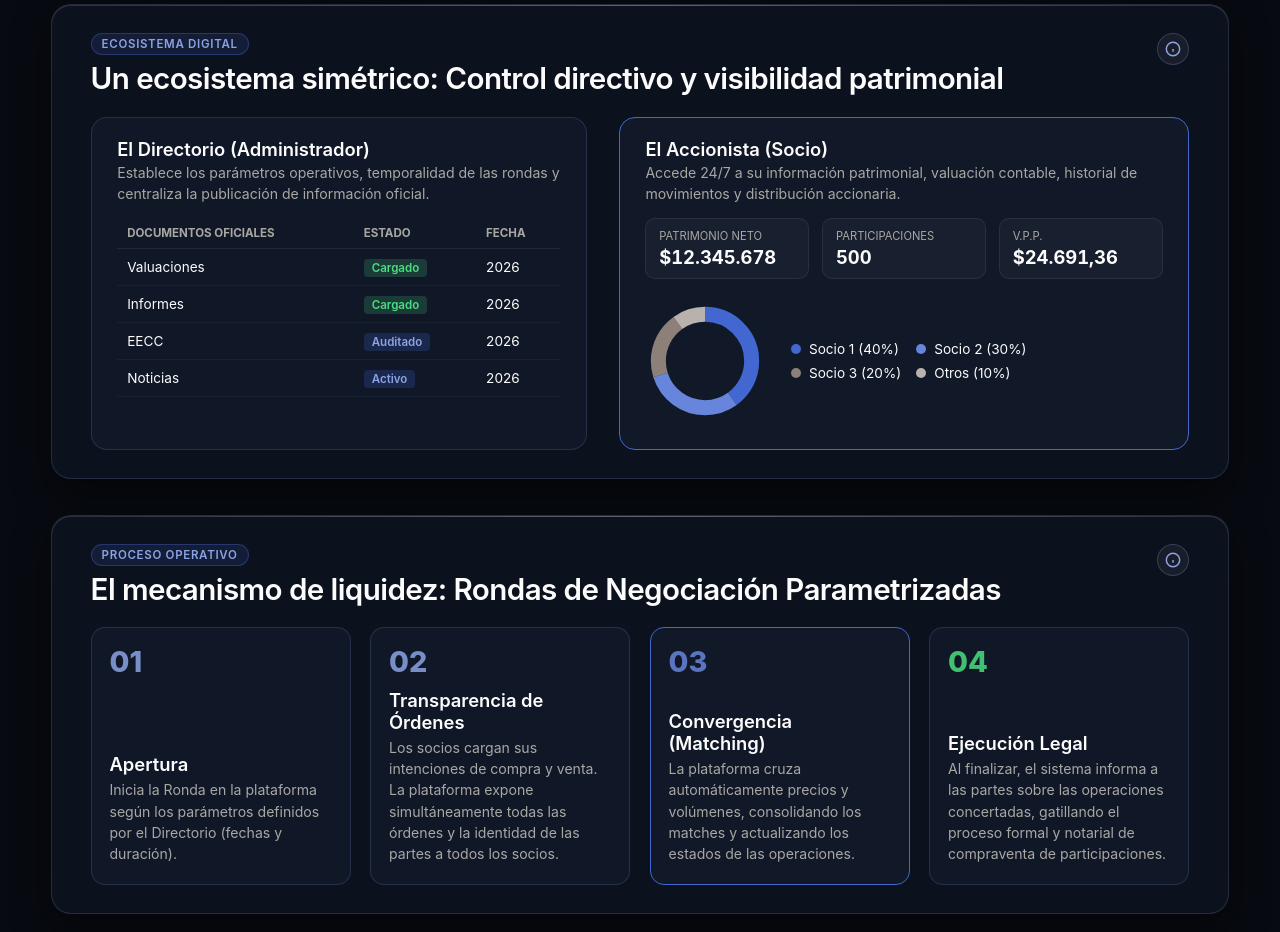
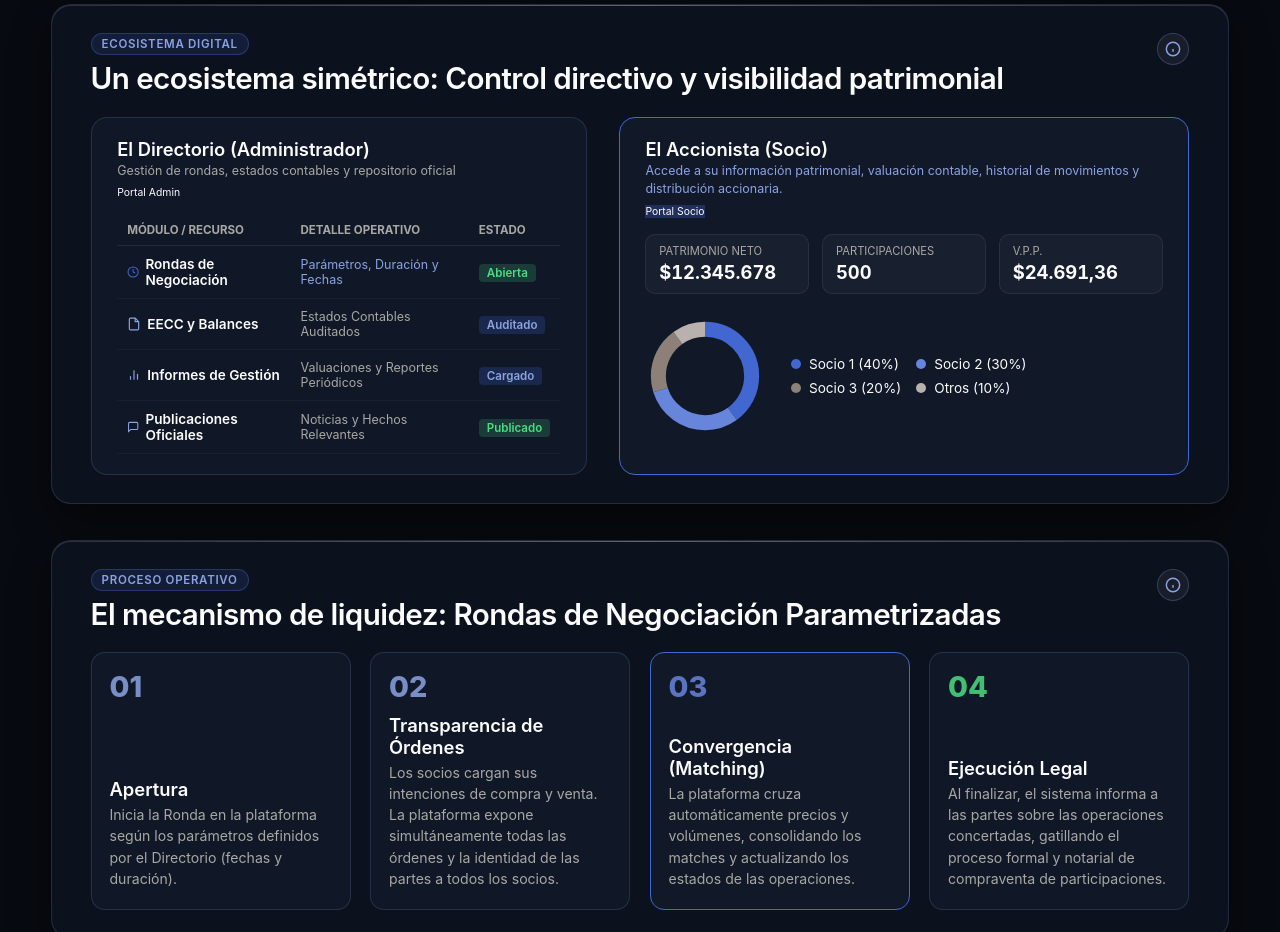
Before and after one commit to choniimillas/aroga-pve-paladini, a plain HTML site: page Presentacion_Paladini_Aroga_PVE.html in a window 1280 px wide. Shown: the part 2840-3772 px from the top of the page. Drawn offline with Linux system fonts and the light colour scheme; a web font is replaced by a local one.

Commit message:
Ajustes finos: Slide 5 titulo y perfil, Slide 7 Rondas/EECC/Informes admin y Accionista sin 24/7, Slide 10 nuevo cierre institucional

```diff
--- a/Presentacion_Paladini_Aroga_PVE.html
+++ b/Presentacion_Paladini_Aroga_PVE.html
@@ -1062,12 +1062,12 @@
         </p>
       </section>
 
-      <!-- Slide 5: Diseñado para Grandes Corporaciones y Empresas Familiares -->
+      <!-- Slide 5: Diseñado para Empresas Medianas y Grandes y Familias Empresarias -->
       <section class="glass-panel" id="sec-5">
         <div class="panel-header">
           <div class="panel-title-group">
             <div class="section-pill">Alcance y Perfil</div>
-            <h2 class="panel-h2">Diseñado para la complejidad de las grandes corporaciones y empresas familiares</h2>
+            <h2 class="panel-h2">Diseñado para la complejidad de empresas medianas y grandes y empresas familiares</h2>
           </div>
           <button class="info-btn" onclick="openModal('modal-perfil')" title="Ver especificaciones">
             <svg viewBox="0 0 24 24" fill="none" stroke="currentColor"><circle cx="12" cy="12" r="10"/><line x1="12" y1="16" x2="12" y2="12"/><line x1="12" y1="8" x2="12.01" y2="8"/></svg>
@@ -1078,7 +1078,7 @@
           <div class="profile-card">
             <span class="section-pill" style="font-size:0.68rem;">01 • Trayectoria</span>
             <h3 class="pillar-h3">Sociedades consolidadas</h3>
-            <p class="pillar-p">(SA, SRL) consolidadas con sólida trayectoria comercial (+3 años en el mercado).</p>
+            <p class="pillar-p">(SA, SRL) consolidadas con sólida trayectoria comercial.</p>
           </div>
           <div class="profile-card">
             <span class="section-pill" style="font-size:0.68rem;">02 • Multiplicidad</span>
@@ -1155,53 +1155,80 @@
         <div class="dashboards-grid">
           <!-- Left: El Directorio -->
           <div class="board-card">
-            <div>
-              <h3 class="pillar-h3">El Directorio (Administrador)</h3>
-              <p class="pillar-p" style="margin-top:2px;">
-                Establece los parámetros operativos, temporalidad de las rondas y centraliza la publicación de información oficial.
-              </p>
-            </div>
-
+            <div class="dash-header">
+              <div>
+                <h3 class="pillar-h3">El Directorio (Administrador)</h3>
+                <p class="pillar-p" style="font-size:0.78rem; color:var(--color-gray-1); margin-top:2px;">
+                  Gestión de rondas, estados contables y repositorio oficial
+                </p>
+              </div>
+              <span class="pill-tag" style="font-size:0.65rem;">Portal Admin</span>
+            </div>
+
+            <!-- Real Platform Administration Showcase Table -->
             <table class="dash-docs-table">
               <thead>
                 <tr>
-                  <th>Documentos Oficiales</th>
+                  <th>Módulo / Recurso</th>
+                  <th>Detalle Operativo</th>
                   <th>Estado</th>
-                  <th>Fecha</th>
                 </tr>
               </thead>
               <tbody>
                 <tr>
-                  <td>Valuaciones</td>
-                  <td><span class="badge-ok">Cargado</span></td>
-                  <td>2026</td>
+                  <td style="font-weight:600; color:var(--color-light);">
+                    <div style="display:flex; align-items:center; gap:6px;">
+                      <svg width="14" height="14" viewBox="0 0 24 24" fill="none" stroke="#4267D1" stroke-width="2"><circle cx="12" cy="12" r="10"/><polyline points="12 6 12 12 16 14"/></svg>
+                      Rondas de Negociación
+                    </div>
+                  </td>
+                  <td style="font-size:0.78rem; color:var(--color-primary-300);">Parámetros, Duración y Fechas</td>
+                  <td><span class="badge-ok">Abierta</span></td>
                 </tr>
                 <tr>
-                  <td>Informes</td>
-                  <td><span class="badge-ok">Cargado</span></td>
-                  <td>2026</td>
+                  <td style="font-weight:600; color:var(--color-light);">
+                    <div style="display:flex; align-items:center; gap:6px;">
+                      <svg width="14" height="14" viewBox="0 0 24 24" fill="none" stroke="#8CA3E2" stroke-width="2"><path d="M14 2H6a2 2 0 0 0-2 2v16a2 2 0 0 0 2 2h12a2 2 0 0 0 2-2V8z"/><polyline points="14 2 14 8 20 8"/></svg>
+                      EECC y Balances
+                    </div>
+                  </td>
+                  <td style="font-size:0.78rem; color:var(--color-gray-1);">Estados Contables Auditados</td>
+                  <td><span class="badge-blue">Auditado</span></td>
                 </tr>
                 <tr>
-                  <td>EECC</td>
-                  <td><span class="badge-blue">Auditado</span></td>
-                  <td>2026</td>
+                  <td style="font-weight:600; color:var(--color-light);">
+                    <div style="display:flex; align-items:center; gap:6px;">
+                      <svg width="14" height="14" viewBox="0 0 24 24" fill="none" stroke="#8CA3E2" stroke-width="2"><line x1="18" y1="20" x2="18" y2="10"/><line x1="12" y1="20" x2="12" y2="4"/><line x1="6" y1="20" x2="6" y2="14"/></svg>
+                      Informes de Gestión
+                    </div>
+                  </td>
+                  <td style="font-size:0.78rem; color:var(--color-gray-1);">Valuaciones y Reportes Periódicos</td>
+                  <td><span class="badge-blue">Cargado</span></td>
                 </tr>
                 <tr>
-                  <td>Noticias</td>
-                  <td><span class="badge-blue">Activo</span></td>
-                  <td>2026</td>
+                  <td style="font-weight:600; color:var(--color-light);">
+                    <div style="display:flex; align-items:center; gap:6px;">
+                      <svg width="14" height="14" viewBox="0 0 24 24" fill="none" stroke="#8CA3E2" stroke-width="2"><path d="M21 15a2 2 0 0 1-2 2H7l-4 4V5a2 2 0 0 1 2-2h14a2 2 0 0 1 2 2z"/></svg>
+                      Publicaciones Oficiales
+                    </div>
+                  </td>
+                  <td style="font-size:0.78rem; color:var(--color-gray-1);">Noticias y Hechos Relevantes</td>
+                  <td><span class="badge-ok">Publicado</span></td>
                 </tr>
               </tbody>
             </table>
           </div>
 
-          <!-- Right: El Accionista -->
+          <!-- Right: El Accionista (Sin 24/7) -->
           <div class="board-card" style="border-color: var(--color-primary);">
-            <div>
-              <h3 class="pillar-h3">El Accionista (Socio)</h3>
-              <p class="pillar-p" style="margin-top:2px;">
-                Accede 24/7 a su información patrimonial, valuación contable, historial de movimientos y distribución accionaria.
-              </p>
+            <div class="dash-header">
+              <div>
+                <h3 class="pillar-h3">El Accionista (Socio)</h3>
+                <p class="pillar-p" style="font-size:0.78rem; color:var(--color-primary-300); margin-top:2px;">
+                  Accede a su información patrimonial, valuación contable, historial de movimientos y distribución accionaria.
+                </p>
+              </div>
+              <span class="pill-tag" style="font-size:0.65rem; background: rgba(66,103,209,0.3);">Portal Socio</span>
             </div>
 
             <!-- KPIs -->
@@ -1338,26 +1365,22 @@
         </div>
       </section>
 
-      <!-- Slide 10: Cierre y Próximos Pasos -->
-      <section class="glass-panel" id="sec-10" style="text-align:center;">
-        <div class="section-pill" style="margin:0 auto 1.5vh auto;">PLAN DE ACCIÓN</div>
-        <h2 class="panel-h2" style="font-size:2.2rem; max-width:900px; margin:0 auto 2vh auto;">
-          «Institucionalizar la liquidez es <span class="highlight-gradient">proteger el legado corporativo</span>.»
+      <!-- Slide 10: Cierre Institucional Limpio -->
+      <section class="glass-panel" id="sec-10" style="text-align:center; padding: 8vh 4vw; display: flex; flex-direction: column; align-items: center; justify-content: center; gap: 3.5vh; min-height: 460px; background: radial-gradient(circle at center, rgba(66, 103, 209, 0.15), transparent 70%), var(--glass-bg);">
+        <div class="section-pill" style="font-size: 0.8rem; padding: 4px 14px; background: rgba(66, 103, 209, 0.2); border-color: var(--color-primary); color: #ffffff;">
+          INSTITUCIONALIZANDO LA CONFIANZA
+        </div>
+
+        <h2 class="panel-h2" style="font-size: 2.6rem; max-width: 950px; line-height: 1.25; color: var(--color-light);">
+          El valor de su empresa ya no tiene por qué ser una fuente de conflicto.
         </h2>
 
-        <div class="closing-grid">
-          <div class="glass-card" style="padding:2.5vh 2vw; text-align:left; background:rgba(66,103,209,0.1); border-color:var(--color-primary); border-radius:14px;">
-            <span class="section-pill" style="margin-bottom:6px; background:var(--color-primary); color:#fff;">Paso 01</span>
-            <p style="font-size:0.95rem; font-weight:500; color:var(--color-light);">Definición de parámetros para la primera ronda piloto de negociación.</p>
-          </div>
-          <div class="glass-card" style="padding:2.5vh 2vw; text-align:left; background:rgba(140,128,120,0.1); border-color:var(--color-secondary); border-radius:14px;">
-            <span class="section-pill" style="margin-bottom:6px; background:var(--color-secondary); color:#fff;">Paso 02</span>
-            <p style="font-size:0.95rem; font-weight:500; color:var(--color-light);">Onboarding institucional de accionistas al ecosistema Aroga.</p>
-          </div>
-        </div>
-
-        <div style="margin-top: 4vh; display: flex; justify-content: center;">
-          <img src="assets/logo-white.svg" alt="Aroga" style="height:38px; width:auto; opacity:0.9;" onerror="this.src='assets/logo-white.png'">
+        <p style="font-size: 1.35rem; color: var(--color-primary-300); max-width: 800px; line-height: 1.5; font-weight: 500;">
+          Con Aroga PVE, la transparencia es el nuevo estándar.
+        </p>
+
+        <div style="margin-top: 3.5vh; display: flex; justify-content: center; align-items: center;">
+          <img src="assets/logo-white.svg" alt="Aroga" style="height: 52px; width: auto; opacity: 0.95; filter: drop-shadow(0 4px 16px rgba(66, 103, 209, 0.4));" onerror="this.src='assets/logo-white.png'">
         </div>
       </section>
 
```
Also changed, not shown: index.html (+71 -48 lines).
